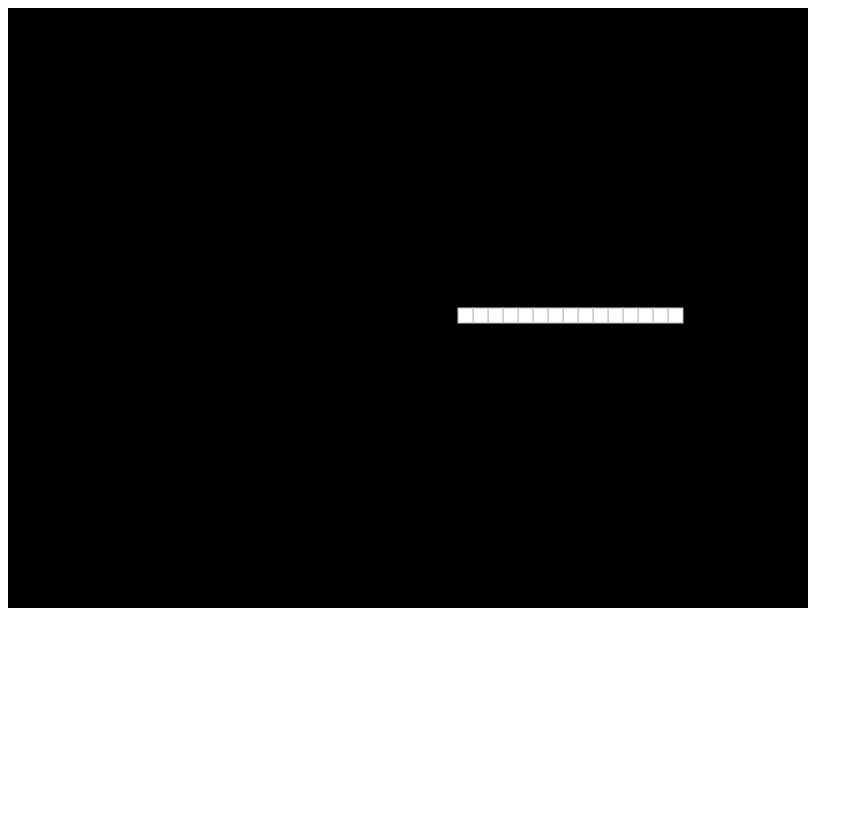
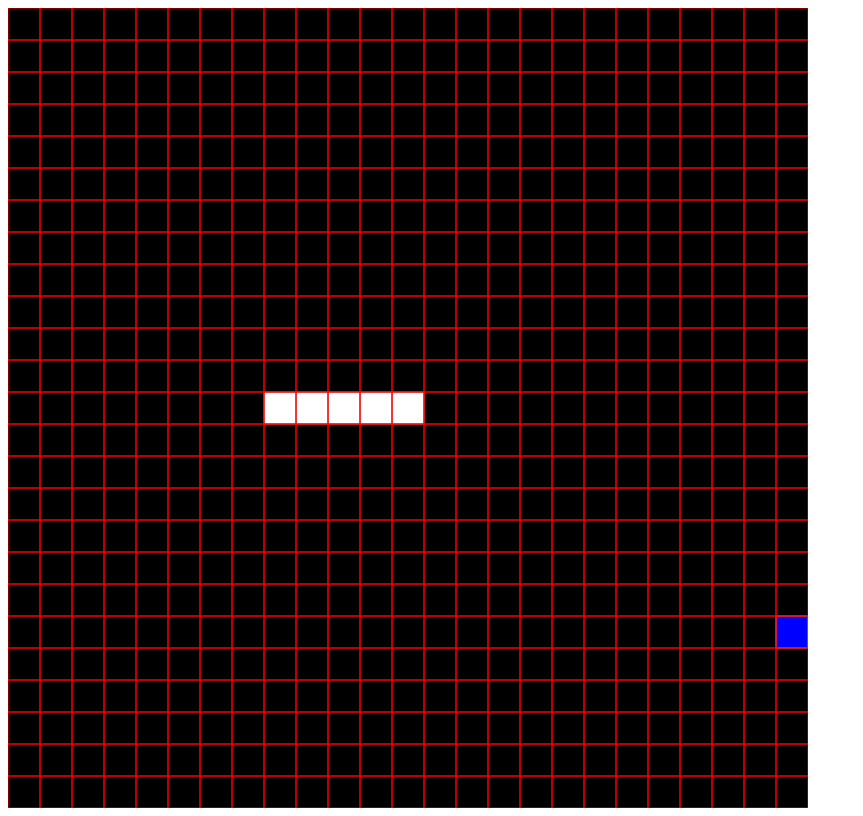
Before and after one commit to vitorog/misc-projects, a plain HTML site: page Snake_HTML5/index.html in a window 1280 px wide. Shown: the whole page, without its empty margins (0-863 px from the left). Drawn offline with Linux system fonts and the light colour scheme.

Commit message:
-Added food generation -Fixed some problems with the snake's movement -Created separated .js file for the game class

```diff
--- /dev/null
+++ b/Snake_HTML5/game.js
@@ -0,0 +1,108 @@
+var canvas;
+var context;
+var game_over = false;
+
+var BLOCKS_WIDTH = 32;
+var BLOCKS_HEIGHT = 32;
+var BLOCKS_COUNT = 25;
+
+function Food(x, y)
+{
+	this.x = x;
+	this.y = y;
+	this.width = canvas.width/BLOCKS_COUNT;
+	this.height = canvas.height/BLOCKS_COUNT;
+	this.eaten = true;
+}
+
+Food.prototype.Draw = function()
+{
+	context.fillStyle = "#0000FF";
+	context.fillRect(this.x,this.y, this.width, this.height);
+	context.strokeStyle = "#BBBBBB";
+    context.strokeRect(this.x,this.y,this.width,this.height);
+}
+
+function SetupGame() {
+	canvas = document.getElementById("game_canvas");
+    context = canvas.getContext("2d");
+    canvas.width = 800;
+    canvas.height = 800;
+    window.addEventListener('keydown',HandleRestart,true);
+};
+
+function Update() {
+	context.clearRect ( 0 , 0 , canvas.width , canvas.height );
+	context.fillStyle = "#000000";
+	context.fillRect(0,0, canvas.width, canvas.height);
+	if(snake.CheckSelfCollision()){
+		game_over = true;
+	}
+	if(!game_over){
+		snake.Move();
+	}
+	if(food.eaten){
+		GenerateFood();
+	}
+	if(snake.CheckFoodCollision(food.x,food.y)){
+		food.eaten = true;
+		snake.AddTailBlock();
+	}
+	snake.Draw();
+	food.Draw();
+	DrawGrid();
+};
+
+function DrawGrid()
+{
+	var grid_x_size = canvas.width/BLOCKS_COUNT;
+	var grid_y_size = canvas.height/BLOCKS_COUNT;
+	for(var i = 0; i < BLOCKS_COUNT;i++){
+		for(var j = 0; j < BLOCKS_COUNT; j++){
+			context.strokeStyle = "#FF0000";
+			context.strokeRect(i*grid_x_size,j*grid_y_size, grid_x_size, grid_y_size);
+		}
+	}
+}
+
+function HandleRestart(evt)
+{
+	switch(evt.keyCode){
+		case 32:
+			if(game_over){
+				Restart()
+			}
+		break;
+	}
+}
+
+function Restart()
+{
+	delete snake;
+	snake = new Snake();
+	game_over = false;
+	GenerateFood();
+}
+
+function GenerateFood()
+{
+	var size_tile_x = canvas.width/BLOCKS_COUNT;
+	var size_tile_y = canvas.height/BLOCKS_COUNT;
+	food.x = 0;
+	food.y = 0;
+	do{
+		food.x += Math.floor((BLOCKS_COUNT * Math.random())) * size_tile_x;
+		food.y += Math.floor((BLOCKS_COUNT * Math.random())) * size_tile_y;
+	}while(snake.CheckFoodCollision(food.x,food.y));
+	food.eaten = false;
+}
+
+function main() {
+    SetupGame();
+    snake = new Snake();
+    food = new Food(0,0);
+    setInterval(Update, 0);
+};
+
+
+main();
--- a/Snake_HTML5/index.html
+++ b/Snake_HTML5/index.html
@@ -5,5 +5,6 @@
 <canvas id="game_canvas" width="800" height="600">
 </canvas>
 <script type="text/javascript" src="snake.js"></script>
+<script type="text/javascript" src="game.js"></script>
 </body>
 </html>
--- a/Snake_HTML5/snake.js
+++ b/Snake_HTML5/snake.js
@@ -1,52 +1,43 @@
-var canvas;
-var context;
+function SnakeBlock(x, y) {
 
-function SetupCanvas() {
-	canvas = document.getElementById("game_canvas");
-    context = canvas.getContext("2d");
-    canvas.width = 800;
-    canvas.height = 600;
-    window.addEventListener('keydown',OnKeyDown,true);
-
-};
-
-function SnakeBlock(x, y) {
+	this.width = canvas.width/BLOCKS_COUNT;
+	this.height = canvas.width/BLOCKS_COUNT;
 	this.x = x;
 	this.y = y;
-	this.width = 15;
-	this.height = 15;
+	this.draw_style = "#FFFFFF";
 };
 
 SnakeBlock.prototype.Draw = function()
 {
-	context.fillStyle = "#FFFFFF";
+	context.fillStyle = this.draw_style;
     context.fillRect(this.x,this.y,this.width,this.height);
     context.strokeStyle = "#BBBBBB";
     context.strokeRect(this.x,this.y,this.width,this.height);
+};
 
-};
+SnakeBlock.prototype.Collides = function(block)
+{
+	if(this.x === block.x && this.y === block.y){
+		this.draw_style = "#FF0000";
+		block.draw_style = "#FF0000";
+		return true;
+	}
+	return false;
+}
+
 
 function Snake()
 {
 	this.dir = 0;
 	this.move_rate = 10; //Move rate in ms
 	this.refresh_counter = 0; //The snake only moves if refresh_counter is higher than the move rate
+	this.block_change_dir = false; //This variable blocks a change of direction until the snake has moved once after a change
 	this.blocks = new Array();
+	for(var i = 0; i < 5; i++){
 		this.AddBlock();
-	this.AddBlock();
-	this.AddBlock();
-	this.AddBlock();
-	this.AddBlock();
-this.AddBlock();
-	this.AddBlock();
-	this.AddBlock();
-	this.AddBlock();
-	this.AddBlock();
-this.AddBlock();
-	this.AddBlock();
-	this.AddBlock();
-	this.AddBlock();
-	this.AddBlock();
+	}
+
+	window.addEventListener('keydown',this.HandleInput,true);
 }
 
 Snake.prototype.AddBlock = function()
@@ -71,9 +62,47 @@ Snake.prototype.AddBlock = function()
 		};
 		this.blocks.push(new SnakeBlock(next_x, next_y));
 	}else{
-		this.blocks.push(new SnakeBlock(canvas.width/2, canvas.height/2));
+		var block_size_x = canvas.width/BLOCKS_COUNT;
+		var block_size_y = canvas.height/BLOCKS_COUNT;
+		var x = Math.floor(BLOCKS_COUNT/2) * block_size_x;
+		var y = Math.floor(BLOCKS_COUNT/2) * block_size_y;
+		this.blocks.push(new SnakeBlock(x,y));
+	}
 }
 
+Snake.prototype.AddTailBlock = function()
+{
+	//This code section finds out the direction of the tail (it can be different from the head's)
+	//and add the last block accordingly
+	var last_block = this.blocks[this.blocks.length - 1];
+	var aux_block = this.blocks[this.blocks.length - 2];
+	var tail_dir;
+	if(last_block.x < aux_block.x){
+		tail_dir = 0;
+	}else if(last_block.x > aux_block.x){
+		tail_dir = 1;
+	}else if(last_block.y < aux_block.y){
+		tail_dir = 2;
+	}else{
+		tail_dir = 3;
+	}
+	var next_x = last_block.x;
+	var next_y = last_block.y;
+	switch(tail_dir){
+		case 0: //Right
+			next_x -= last_block.width;
+		break;
+		case 1: //Left
+			next_x += last_block.width;
+		break;
+		case 2: //Down
+			next_y -= last_block.height;
+		break;
+		case 3: //Up
+			next_y += last_block.height;
+		break;
+	};
+	this.blocks.push(new SnakeBlock(next_x, next_y));
 }
 
 Snake.prototype.Draw = function()
@@ -81,7 +110,6 @@ Snake.prototype.Draw = function()
 	for(var i = 0; i < this.blocks.length; i++){
 		this.blocks[i].Draw();
 	}
-
 };
 
 Snake.prototype.Move = function()
@@ -110,12 +138,12 @@ Snake.prototype.Move = function()
 			next_y -= first_block.height;
 		break;
 	};
-	if(next_x > canvas.width){
+	if(next_x >= canvas.width){
 		next_x = 0;
 	}else if(next_x < 0){
 		next_x = canvas.width - first_block.width;
 	}
-	if(next_y > canvas.height){
+	if(next_y >= canvas.height){
 		next_y = 0;
 	}else if(next_y < 0){
 		next_y = canvas.height - first_block.height;
@@ -124,10 +152,12 @@ Snake.prototype.Move = function()
 	last_block.y = next_y;
 	this.blocks.pop();
 	this.blocks.unshift(last_block);
+	block_change_dir = false;
 };
 
 Snake.prototype.ChangeDirection = function(dir)
 {
+	if(!block_change_dir){
 		if(this.dir == 0 && dir == 1){
 		return;
 		}
@@ -141,23 +171,30 @@ Snake.prototype.ChangeDirection = function(dir)
 			return;
 		}
 		this.dir = dir;
+		block_change_dir = true;
+	}
 }
 
-function main() {
-    SetupCanvas();
-    snake = new Snake();
-    setInterval(Update, 0);
-};
+Snake.prototype.CheckSelfCollision = function()
+{
+	for(var i = 1; i < this.blocks.length; i++){
+		if(this.blocks[0].Collides(this.blocks[i])){
+			return true;
+		}
+	}
+	return false;
+}
 
-function Update() {
-	context.clearRect ( 0 , 0 , canvas.width , canvas.height );
-	context.fillStyle = "#000000";
-	context.fillRect(0,0, canvas.width, canvas.height);
-	snake.Move();
-	snake.Draw();
-};
+Snake.prototype.CheckFoodCollision = function(x,y)
+{
+	if(this.blocks[0].x === x && this.blocks[0].y === y){
+		return true;
+	}
+	return false;
+}
 
-function OnKeyDown(evt) {
+
+Snake.prototype.HandleInput = function(evt) {
 	switch(evt.keyCode){
 		case 39:
 		snake.ChangeDirection(0);
@@ -173,5 +210,3 @@ function OnKeyDown(evt) {
 		break;
 	}
 }
-
-main();
```
Lines whose indentation alone changed are shown as unchanged.
